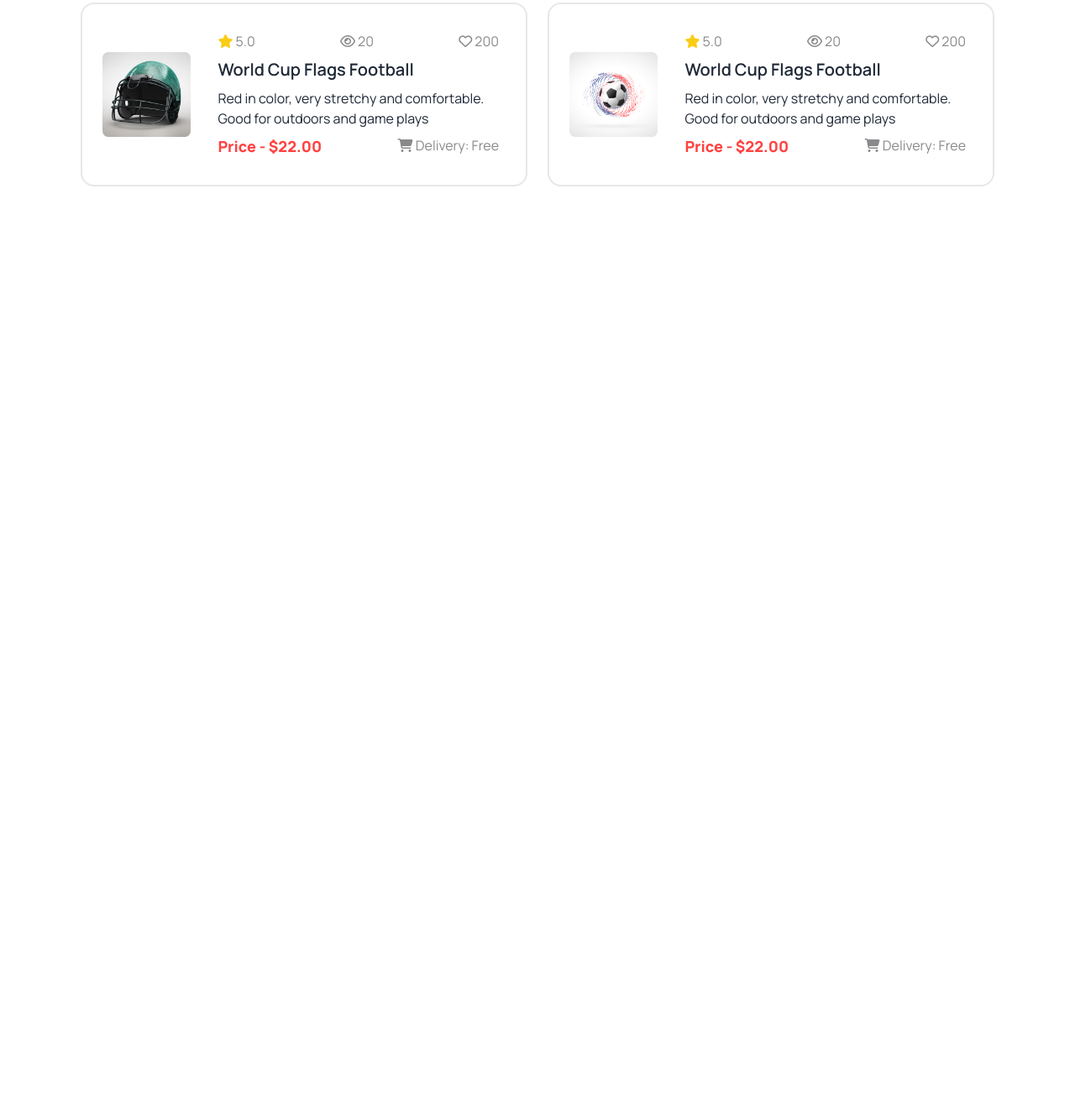
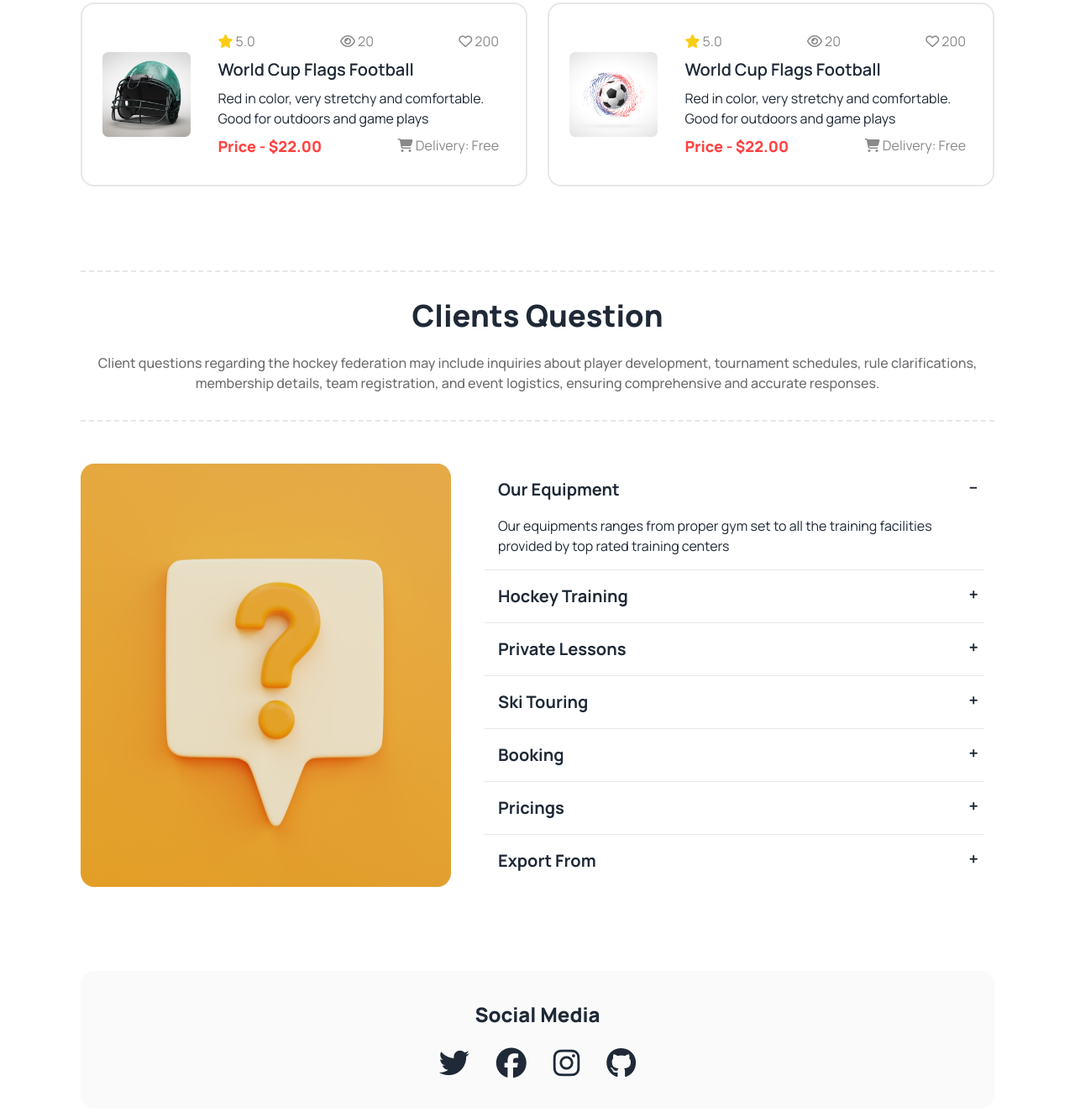
Before and after one commit to barta3235/M3_m15_B9A3_Hockey_landingpage, a plain HTML site: page index.html in a window 1280 px wide. Shown: the part 3173-4497 px from the top of the page at 84% size. Before the commit the page ends 3495 px from the top, so only its background shows below. Drawn offline with nearby package versions, Linux system fonts and the light colour scheme.

Commit message:
client accordian social media sections done

```diff
--- a/index.html
+++ b/index.html
@@ -410,6 +410,119 @@
 
 
 
+        <!-- Client section -->
+        <section class="mx-5 lg:mx-24 mb-[50px] py-8 border-y-2 border-dashed">
+            <div class="text-center">
+               <h4 class="text-4xl font-extrabold mb-6">
+                Clients Question
+               </h4>
+               <p class="font-medium text-[#0D0D1299]">Client questions regarding the hockey federation may include inquiries about player development, tournament schedules, rule clarifications, membership details, team registration, and event logistics, ensuring comprehensive and accurate responses.</p>
+            </div>
+        </section>
+
+
+        <!-- client accordian -->
+        <section class="mx-5 lg:mx-24 mb-[100px]">
+
+            <div class="flex flex-col lg:flex-row gap-10">
+
+                <img class="" src="./Images/11.png" alt="">
+
+                <div>
+
+                    <div class="collapse collapse-plus rounded-2xl">
+                        <input type="radio" name="my-accordion-3" checked="checked" />
+                        <div class="collapse-title text-[20px] font-bold">
+                            Our Equipment
+                        </div>
+                        <div class="collapse-content">
+                          <p>Our equipments ranges from proper gym set to all the training facilities provided by top rated training centers</p>
+                        </div>
+                      </div><hr class="w-[98%]">
+
+                      <div class="collapse collapse-plus">
+                        <input type="radio" name="my-accordion-3" />
+                        <div class="collapse-title text-[20px] font-bold">
+                            Hockey Training
+                        </div>
+                        <div class="collapse-content">
+                          <p>Hockey training involves skill drills, endurance exercises, teamwork, and strategic gameplay to enhance players' overall performance on the ice./p>
+                        </div>
+                      </div><hr class="w-[98%]">
+
+                      <div class="collapse collapse-plus">
+                        <input type="radio" name="my-accordion-3" />
+                        <div class="collapse-title text-[20px] font-bold">
+                            Private Lessons
+                        </div>
+                        <div class="collapse-content">
+                          <p>Private lessons offer personalized instruction, fostering focused learning and skill refinement.</p>
+                        </div>
+                      </div><hr class="w-[98%]">
+
+                      <div class="collapse collapse-plus">
+                        <input type="radio" name="my-accordion-3" />
+                        <div class="collapse-title text-[20px] font-bold">
+                            Ski Touring
+                        </div>
+                        <div class="collapse-content">
+                          <p>Sky touring provides breathtaking aerial views, adventure, and a unique perspective on landscapes.</p>
+                        </div>
+                      </div><hr class="w-[98%]">
+
+                      <div class="collapse collapse-plus">
+                        <input type="radio" name="my-accordion-3" />
+                        <div class="collapse-title text-[20px] font-bold">
+                            Booking
+                        </div>
+                        <div class="collapse-content">
+                          <p>Booking streamlines reservations, ensuring convenience, secure transactions, and seamless customer experiences globally.</p>
+                        </div>
+                      </div><hr class="w-[98%]">
+
+                      <div class="collapse collapse-plus">
+                        <input type="radio" name="my-accordion-3" />
+                        <div class="collapse-title text-[20px] font-bold">
+                            Pricings
+                        </div>
+                        <div class="collapse-content">
+                          <p>Pricing influences consumer decisions, reflecting value, competitiveness, and overall market positioning for businesses.</p>
+                        </div>
+                      </div><hr class="w-[98%]">
+
+                      <div class="collapse collapse-plus">
+                        <input type="radio" name="my-accordion-3" />
+                        <div class="collapse-title text-[20px] font-bold">
+                            Export From
+                        </div>
+                        <div class="collapse-content">
+                          <p>Bangladesh, Uganda, Russia, Switzerland, germany and USA</p>
+                        </div>
+
+                </div>
+            </div>
+
+        </section>
+
+
+        <!-- social media -->
+        <section class="mx-5 lg:mx-24 mb-[100px]">
+            <div class="p-9 bg-[#13131805] text-center rounded-2xl">
+                <h3 class="text-2xl font-extrabold mb-6">Social Media</h3>
+                <div class="flex text-4xl gap-8 justify-center">
+                    <i class="fa-brands fa-twitter"></i>
+                    <i class="fa-brands fa-facebook"></i>
+                    <i class="fa-brands fa-instagram"></i>
+                    <i class="fa-brands fa-github"></i>
+                </div>
+            </div>
+
+        </section>
+
+
+
+
+
     </main>
 
 
```
